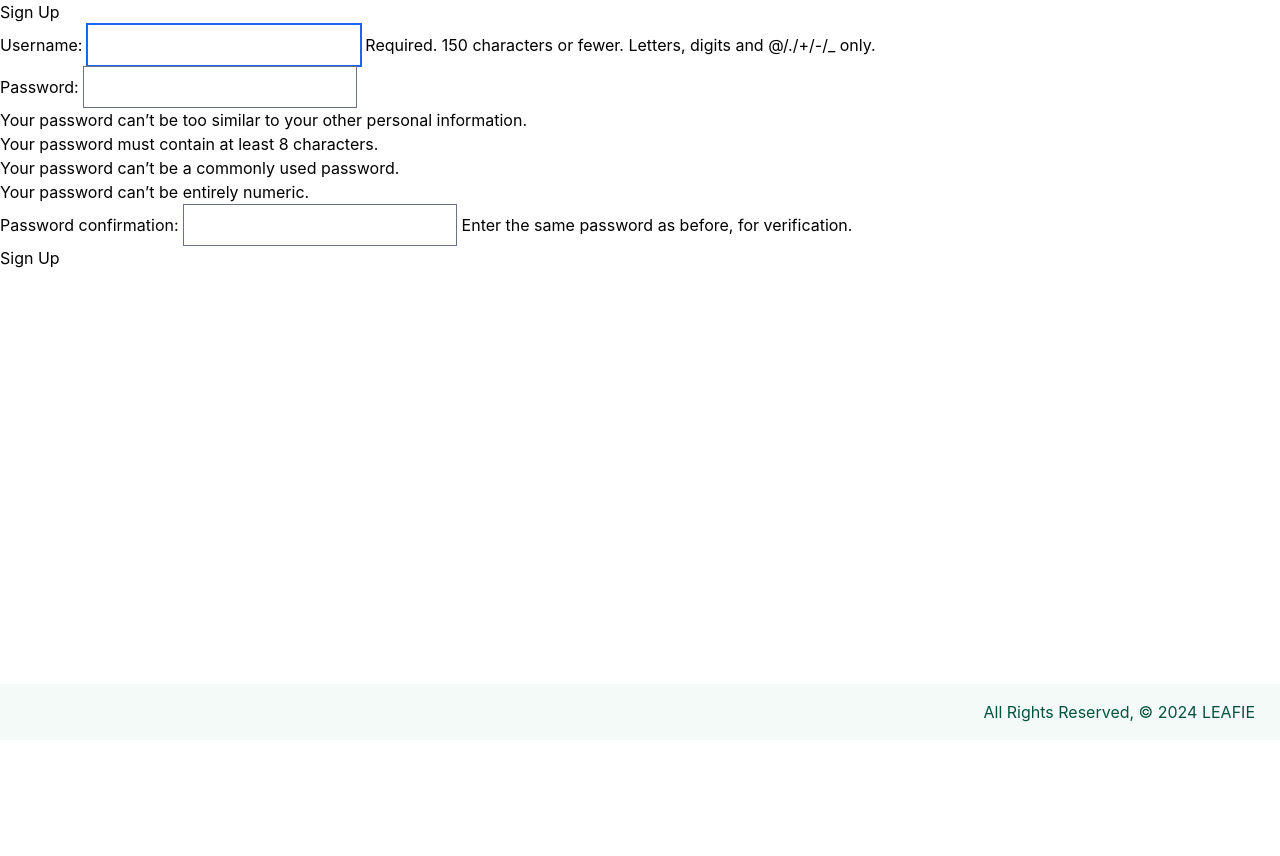
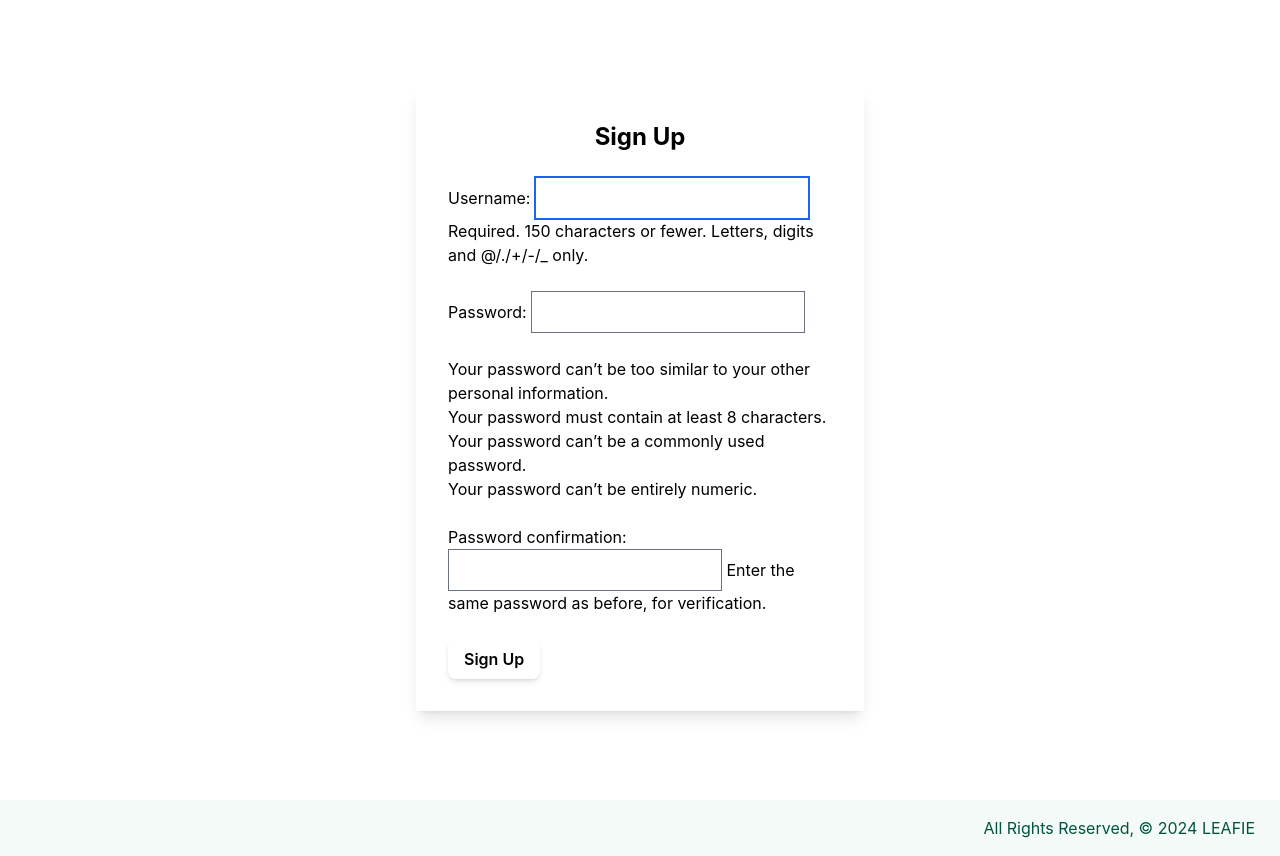
Before and after one commit to JoseGalvez-H/leafie, a Django app: page /accounts/signup/ in a window 1280 px wide. Shown: the part 60-916 px from the top of the page. Before the commit the page ends 782 px from the top, so only its background shows below. Run offline with Django 4.2, Linux system fonts and the light colour scheme; some libraries are stand-ins or nearby versions.

Commit message:
wip: Update styling for buttons

```diff
--- a/main_app/static/css/style.css
+++ b/main_app/static/css/style.css
@@ -1,3 +1,31 @@
+@-webkit-keyframes slide-top {
+    0% {
+        -webkit-transform: translateY(0);
+        transform: translateY(0);
+    }
+
+    100% {
+        -webkit-transform: translateY(-100px);
+        transform: translateY(-100px);
+    }
+}
+
+@keyframes slide-top {
+    0% {
+        -webkit-transform: translateY(0);
+        transform: translateY(0);
+    }
+
+    100% {
+        -webkit-transform: translateY(-100px);
+        transform: translateY(-100px);
+    }
+}
+
+
+
+
+
 body {
     /* background-color:bisque; */
     display: flex;
@@ -13,3 +41,8 @@ footer.page-footer {
     padding-top: 0;
     text-align: right;
 }
+
+.slide-top {
+    -webkit-animation: slide-top 1s cubic-bezier(0.250, 0.460, 0.450, 0.940) both;
+    animation: slide-top 1s cubic-bezier(0.250, 0.460, 0.450, 0.940) both;
+}
--- a/main_app/templates/base.html
+++ b/main_app/templates/base.html
@@ -2,7 +2,6 @@
 
 <!DOCTYPE html>
 <html lang="en">
-
 <head>
     <meta charset="UTF-8">
     <meta name="viewport" content="width=device-width, initial-scale=1.0">
@@ -10,13 +9,10 @@
     <title>LEAFIE</title>
     <link href="https://cdnjs.cloudflare.com/ajax/libs/flowbite/2.3.0/flowbite.min.css" rel="stylesheet" />
     <link rel="stylesheet" href="{% static 'css/style.css' %}">
-
-
     <script defer src="https://cdnjs.cloudflare.com/ajax/libs/flowbite/2.3.0/flowbite.min.js"></script>
 </head>
 
 <body>
-
     <header style="background-color: #F3FAF7;" class="p-4">
         <div class="container mx-auto flex justify-between items-center">
             <a href="/" style="color: #03543F;" class="font-bold text-xl">LEAFIE</a>
@@ -49,6 +45,7 @@
             All Rights Reserved, &copy; 2024 LEAFIE &nbsp;
         </div>
     </footer>
+
 </body>
 
 </html>
--- a/main_app/templates/registration/signup.html
+++ b/main_app/templates/registration/signup.html
@@ -1,15 +1,18 @@
 {% extends 'base.html' %}
 
 {% block content %}
+<div class="flex justify-center items-center h-screen bg-emerald-50">
+    <div class="w-full max-w-md p-8 space-y-3 rounded-xl bg-white shadow-lg">
+        <h1 class="text-2xl font-bold text-center text-emerald-600">Sign Up</h1>
+        <p class="text-red-500 text-sm text-center">{{ error_message }}</p>
 
-<h1>Sign Up</h1>
-
-<p class="red-text">{{error_messgae}}</p>
-
-<form action="{% url 'signup' %}" method="post">
-    {% csrf_token %}
-    {{ form.as_p}}
-        <button type="submit" class="btn">Sign Up</button>
-</form>
-
+        <form action="{% url 'signup' %}" method="post" class="space-y-6">
+            {% csrf_token %}
+            {{ form.as_p }}
+            <button type="submit" class="py-2 px-4 bg-emerald-500 hover:bg-emerald-600 text-emerald-600 font-semibold rounded-lg shadow-md focus:outline-none focus:ring-2 focus:ring-emerald-500 focus:ring-opacity-75 transition duration-300 ease-in-out">
+                Sign Up
+            </button>
+        </form>
+    </div>
+</div>
 {% endblock %}
--- a/main_app/urls.py
+++ b/main_app/urls.py
@@ -4,7 +4,6 @@ from .views import home
 from django.contrib.auth.views import LogoutView
 
 urlpatterns = [
-    # path('', views.home),
     path('', views.home, name='home'),
     path('about/', views.about, name='about'),
     path('plants/', views.posts_list),
@@ -15,7 +14,6 @@ urlpatterns = [
     path('post/<int:post_id>/bookmark/', views.bookmark_post, name='bookmark_post'),
     path('bookmarked/', views.bookmarked_posts, name='bookmarked_posts'),
     path('post/create/', views.post_create, name='post_create'),
-    # path('register/', views.register, name='register'),
     path('logout/', views.logout_view, name='logout'),
     path('logout/', LogoutView.as_view(next_page='/'), name='logout'),
     path('accounts/signup/', views.signup, name='signup'),
--- a/main_app/views.py
+++ b/main_app/views.py
@@ -29,7 +29,7 @@ def logout_view(request):
 
 @login_required
 def posts_list(request):
-    posts = Post.objects.all()
+    posts = Post.objects.order_by('-created_at')
     return render(request, 'posts/index.html', {'posts': posts})
 
 @login_required
```
Also changed, not shown: main_app/templates/home.html (+4 -5 lines), main_app/templates/posts/bookmarked_posts.html (+10 -1 lines), main_app/templates/posts/create.html (+8 -7 lines), main_app/templates/posts/detail.html (+5 -4 lines), main_app/templates/posts/index.html (+9 -4 lines), main_app/templates/registration/login.html (+13 -7 lines), main_app/static/images/backgroundimage.jpg (added).
